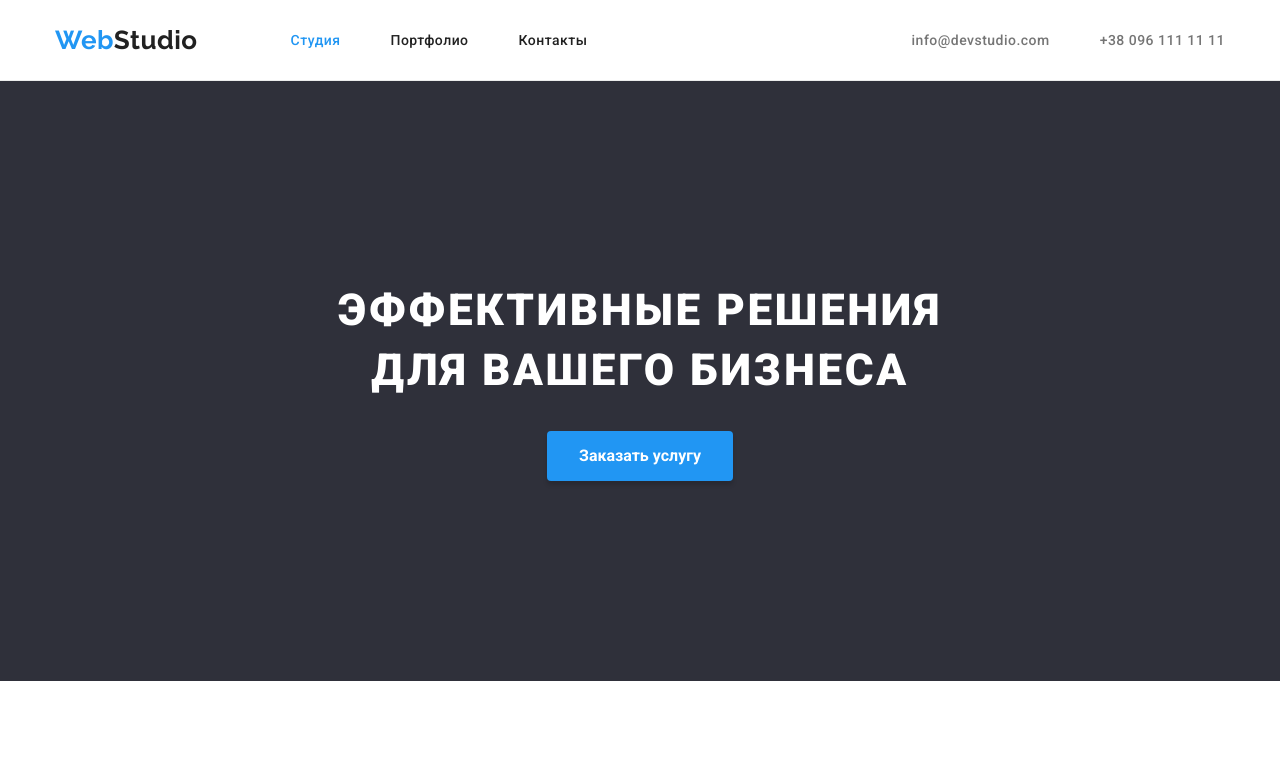
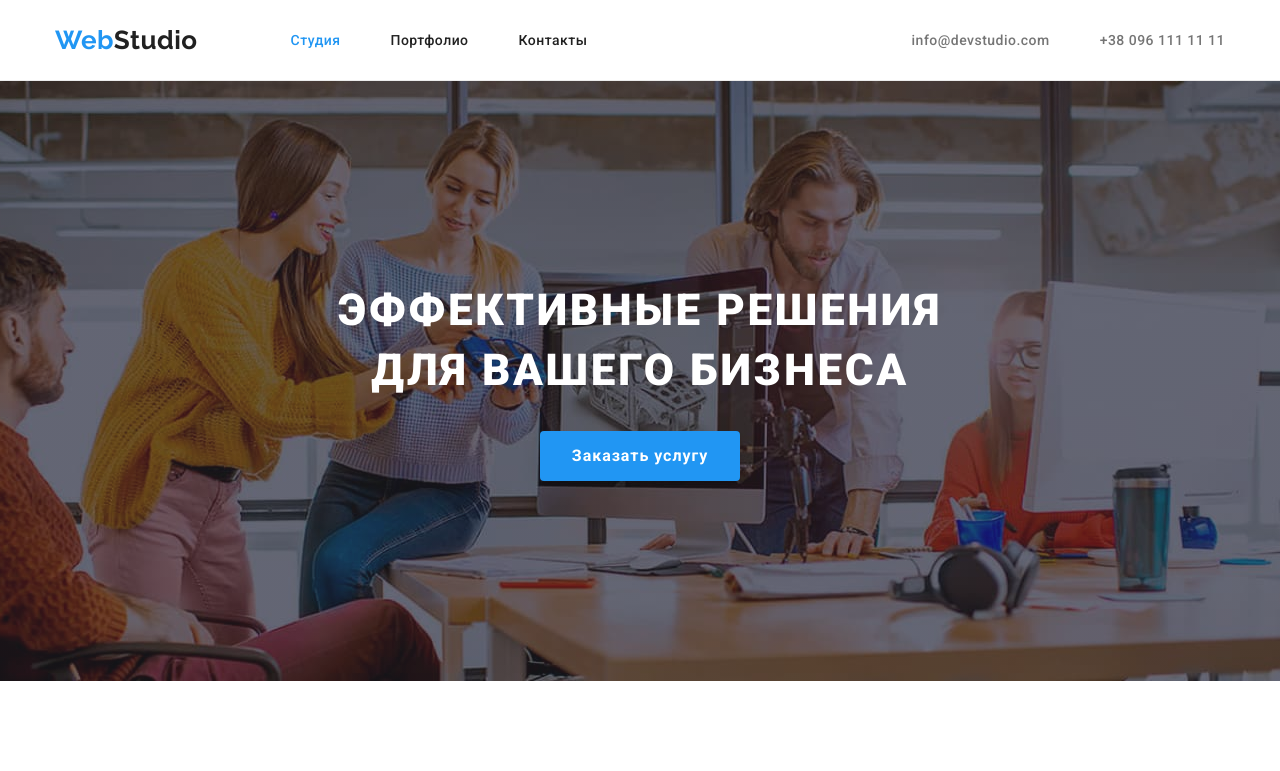
Before and after one commit to Dmytro-Kalistratov/goit-markup-hw-04, a plain HTML site: page index.html in a window 1280 px wide. Shown: the top 771 px of the page. Drawn offline with nearby package versions, Linux system fonts and the light colour scheme.

Commit message:
Добавлено фоновое изображение Героя

```diff
--- a/css/styles.css
+++ b/css/styles.css
@@ -162,6 +162,23 @@ img {
   background-color: var(--background-color);
 }
 
+.overlay {
+  margin-left: auto;
+  margin-right: auto;
+  max-width: 1600px;
+  min-width: 1200px;
+  height: 600px;
+  background-image: linear-gradient(
+      to bottom,
+      rgba(47, 48, 58, 0.4),
+      rgba(47, 48, 58, 0.4)
+    ),
+    url("../images/hero-background.jpg");
+  background-repeat: no-repeat;
+  background-position: center;
+  background-size: cover;
+}
+
 .hero-title {
   margin: 0 auto 30px;
   max-width: 696px;
@@ -173,23 +190,23 @@ img {
   text-transform: uppercase;
 }
 
-.button:hover,
-.button:focus {
-  background-color: var(--button-background-color);
-}
-
 .button {
   padding: 10px 32px;
   font-size: 16px;
   line-height: 1.9;
   font-weight: 700;
-  /* font-family: inherit; */
+  letter-spacing: 0.06em;
   color: var(--secondary-text-color);
   background-color: var(--accent-color);
   box-shadow: 0px 4px 4px rgba(0, 0, 0, 0.15);
   border-radius: 4px;
   border: none;
   cursor: pointer;
+}
+
+.button:hover,
+.button:focus {
+  background-color: var(--button-background-color);
 }
 /* features styles */
 
--- a/index.html
+++ b/index.html
@@ -38,7 +38,7 @@
     <!--Уникальный контент-->
     <main>
         <!--Большая Синяя Кнопка-->
-        <section class="hero">
+        <section class="hero overlay">
             <div class="container">
                 <h1 class="hero-title">Эффективные решения для вашего бизнеса</h1>
                 <button class="button" type="button">Заказать услугу</button>
```
Also changed, not shown: images/hero-background.jpg (added).
